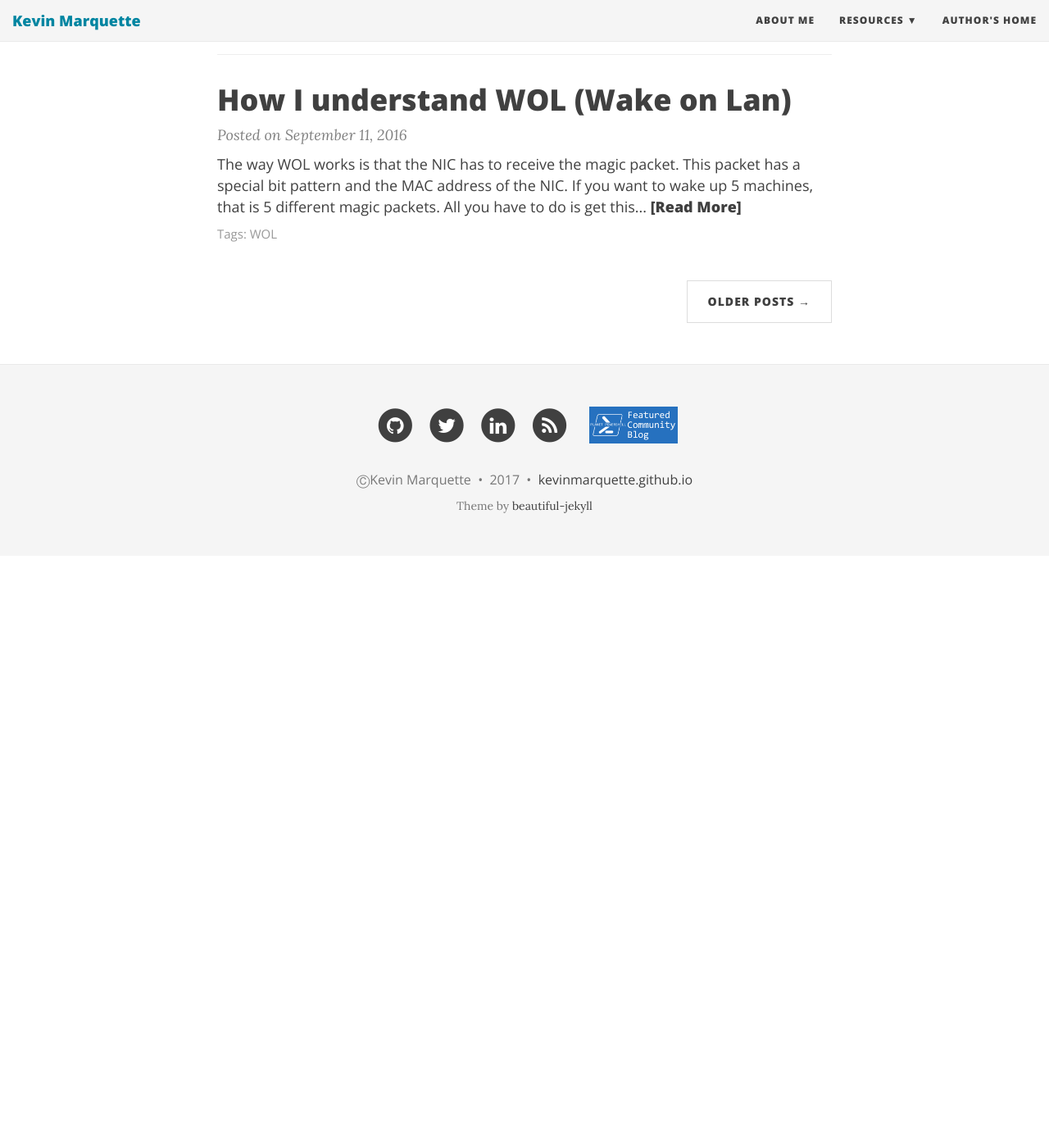
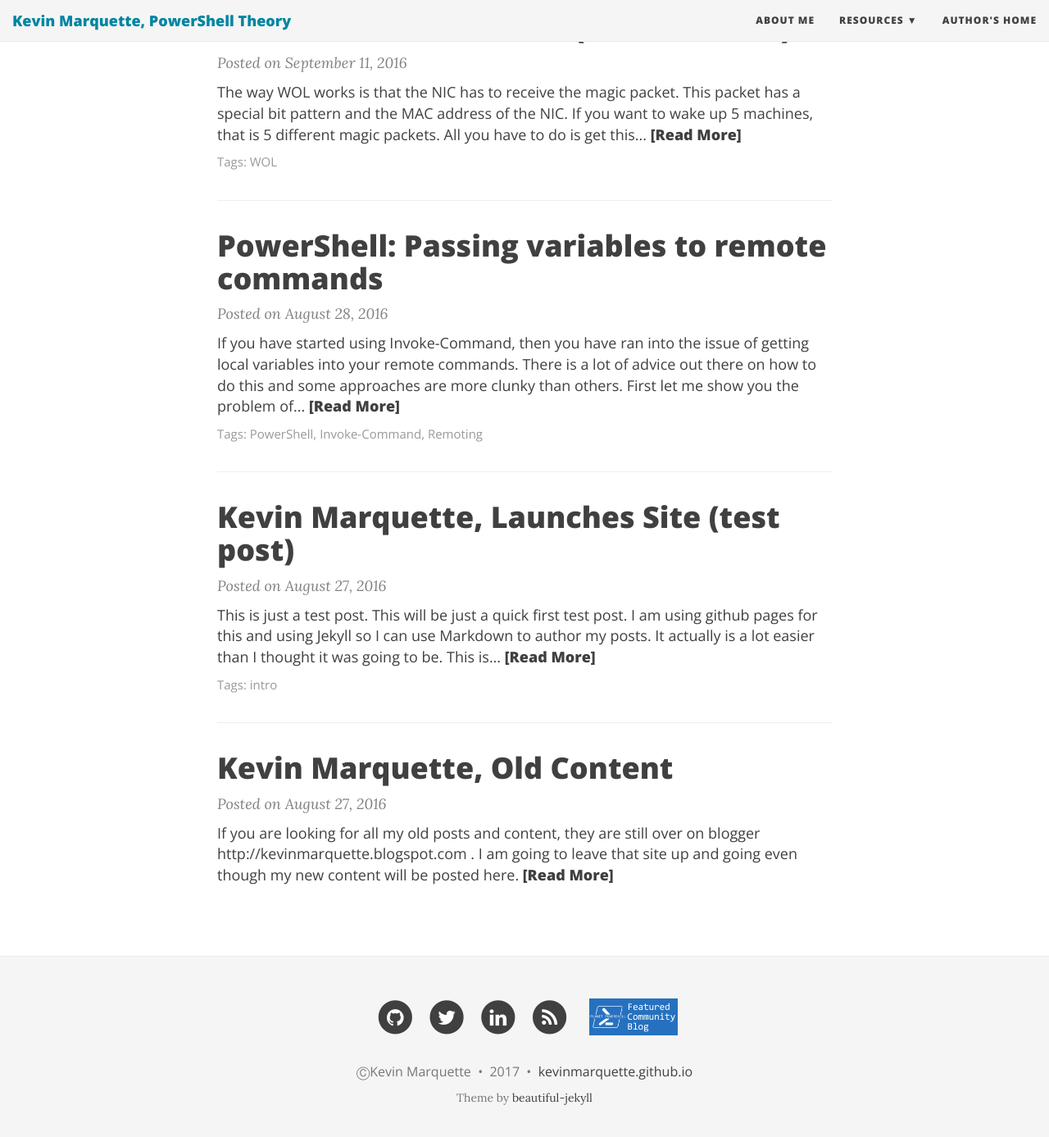
Before and after one commit to KevinMarquette/kevinmarquette.github.io, a Jekyll site: the page built from index.html, in a window 1280 px wide and 1400 px high, scrolled down 4951 px. Shown: the top 1387 px of the window at 82% size. Built offline with Jekyll 4.4.1, drawn with Linux system fonts in a browser that asks for light colours; nearby versions of some CDN libraries; the list of posts is cut into pages by our own code; before the commit the page ends 5629 px from its top, so only the background shows below that; some of the changed text lies outside the part shown.

Commit message:
Updated subtitle

```diff
--- a/_config.yml
+++ b/_config.yml
@@ -14,7 +14,7 @@
 # Of course don't forget to change the username and projectname to YOUR username and project
 
 # Name of website
-title: Kevin Marquette
+title: Kevin Marquette, PowerShell Theory
 
 # Short description of your site
 description: I love to explore and discover how Powershell works.
@@ -87,7 +87,7 @@
 markdown: kramdown
 highlighter: rouge
 permalink: /:year-:month-:day-:title/
-paginate: 15
+paginate: 30
 
 kramdown:
   input: GFM
--- a/index.html
+++ b/index.html
@@ -1,7 +1,7 @@
 ---
 layout: page
-title: PowerShell Theory
-subtitle: Everything you wanted to know
+title: PowerShell
+subtitle: PowerShell all the things!
 ---
 
 <div class="posts-list">
```
